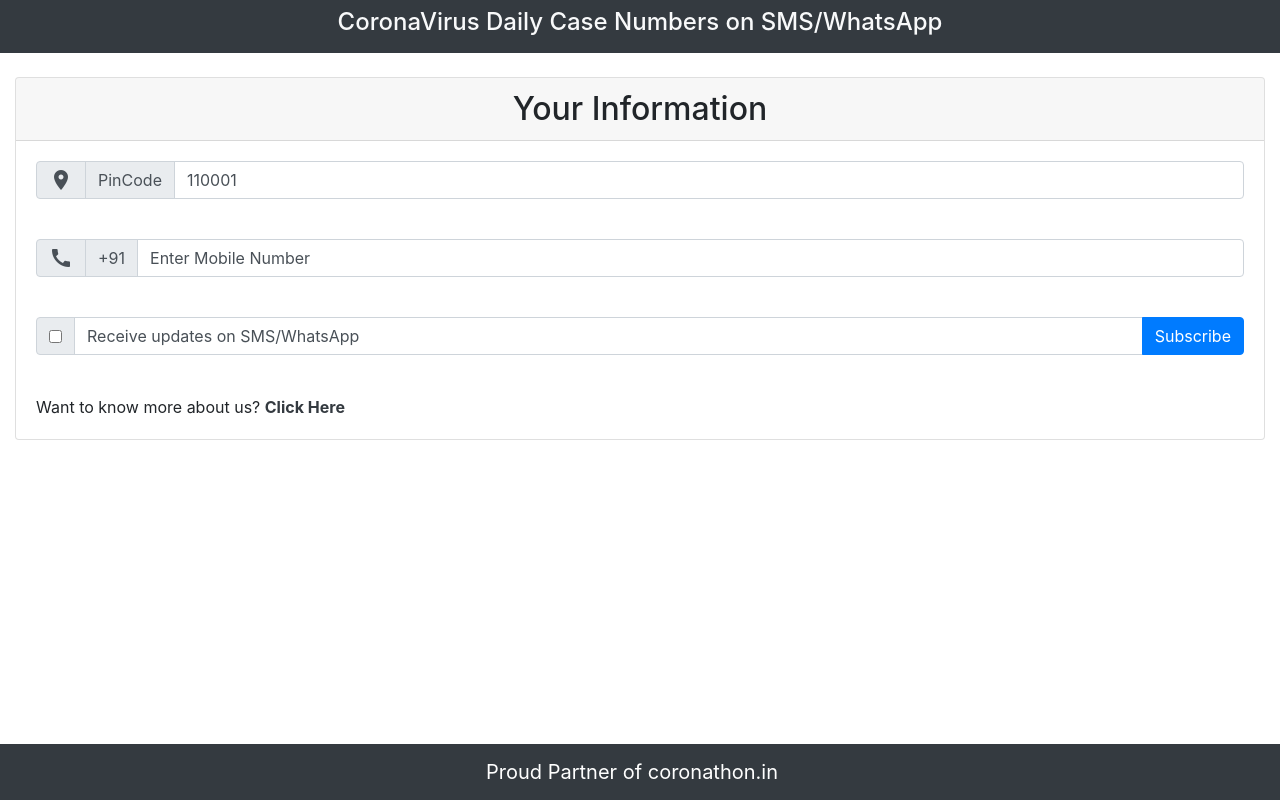
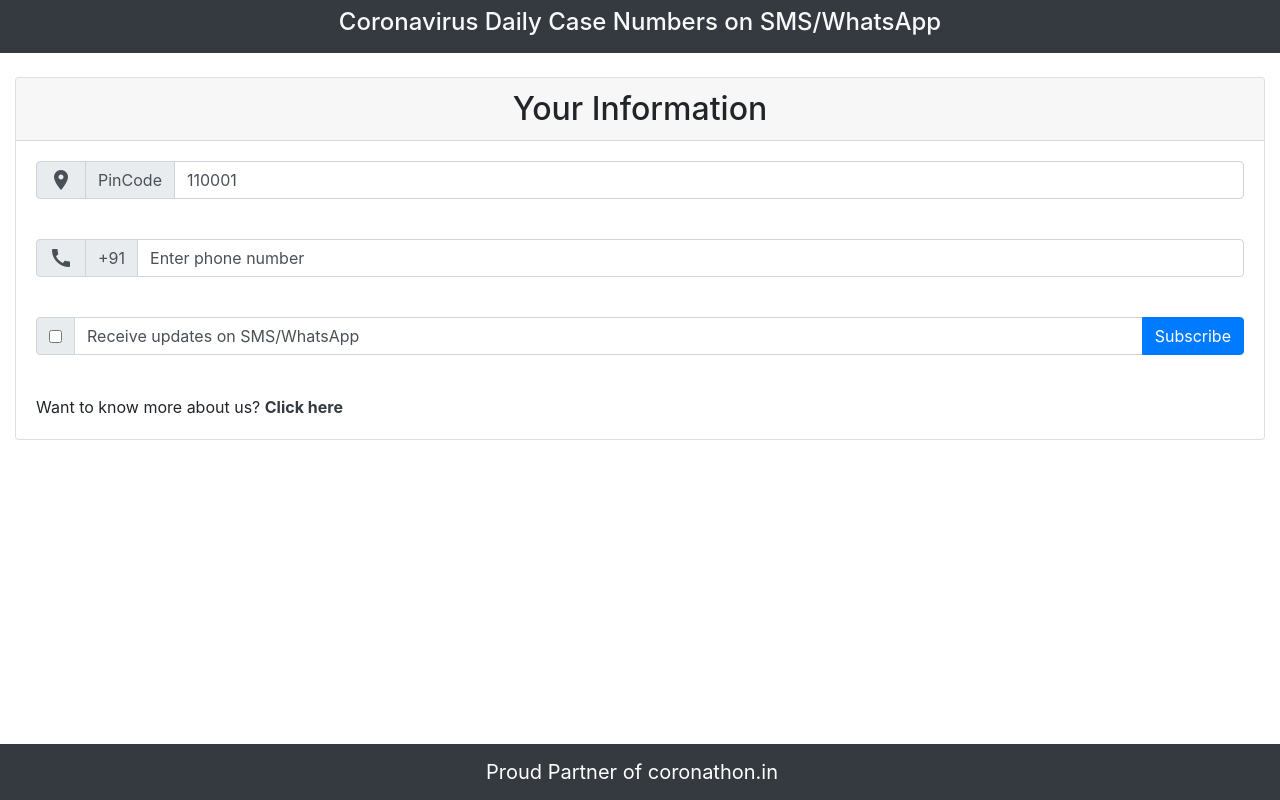
Before and after one commit to pranesh-n/CoronaVirus-Daily-Case-Numbers, a website: page index.html in a window 1280 px wide. Drawn offline with nearby package versions, Linux system fonts and the light colour scheme.

Commit message:
Aaron's changes

```diff
--- a/index.html
+++ b/index.html
@@ -1,11 +1,13 @@
+
 <!DOCTYPE html>
 <html lang="en">
 
 <head>
     <meta charset="UTF-8">
     <meta name="viewport" content="width=device-width, initial-scale=1.0">
-    <title>CoronaVirus Daily Case Numbers</title>
-    <meta name="Description" CONTENT="We are a group of volunteers with a mission to keep you informed with verified case numbers of Coronavirus in your location, so you can take informed decisions to protect yourself and your community. We came together to work on this project inspired by many others from coronathon.in">
+    <title>Coronavirus Daily Case Numbers</title>
+    <meta name="description"
+    content="We are a group of volunteers with a mission to keep you informed with verified case numbers of Coronavirus in your location, so you can take informed decisions to protect yourself and your community. We came together to work on this project inspired by many others from coronathon.in">
 
     <!-- Bootstrap CSS -->
     <link rel="stylesheet" href="https://maxcdn.bootstrapcdn.com/bootstrap/4.0.0/css/bootstrap.min.css"
@@ -16,12 +18,12 @@
 <body>
 
     <nav class="navbar navbar-dark bg-dark justify-content-center">
-        <h4 class="text-light text-center">CoronaVirus Daily Case Numbers on SMS/WhatsApp</h4>
+        <h4 class="text-light text-center">Coronavirus Daily Case Numbers on SMS/WhatsApp</h4>
     </nav>
     <div class="container-fluid my-2">
         <div class="alert alert-danger text-center alert-dismissible fade show" style="display: none;" id="error"
             role="alert">
-            <span>Oops.. Something went Wrong, Please try again !</span>
+            <span>Oops.. Something went wrong, please try again!</span>
             <!-- 				<button type="button" class="close" data-dismiss="alert" aria-label="Close">
 				<span aria-hidden="true">&times;</span>
 			</button> -->
@@ -29,7 +31,7 @@
 
         <div class="alert alert-danger text-center alert-dismissible fade show" style="display: none;" id="duplicate"
             role="alert">
-            <span>User has Already Subscribed to this Service !</span>
+            <span>User has Already Subscribed to this Service!</span>
             <!-- 				<button type="button" class="close" data-dismiss="alert" aria-label="Close">
 				<span aria-hidden="true">&times;</span>
 			</button> -->
@@ -67,9 +69,9 @@
                 <div class="input-group-prepend ">
                     <span class="input-group-text">+91</span>
                 </div>
-                <input type="tel" id="phone" required class="form-control"
-                    value="Enter Mobile Number" pattern="[1-9]{1}[0-9]{9}" onfocus="this.value='';"
-                    aria-label="PhoneNumber" aria-describedby="phoneNumber">
+                <input type="tel" id="phone" required class="form-control" value="Enter phone number"
+                    pattern="[1-9]{1}[0-9]{9}" onfocus="this.value='';" aria-label="PhoneNumber"
+                    aria-describedby="phoneNumber">
             </div>
 
             <div class="input-group card-body">
@@ -87,7 +89,7 @@
 
             <div class="input-group card-body">
                 Want to know more about us? <a class="text-center text-dark" style="text-decoration: none;"
-                    href="./about-us.html">&nbsp;<span class="font-weight-bold">Click Here</span></a>
+                    href="./about-us.html">&nbsp;<span class="font-weight-bold">Click here</span></a>
             </div>
 
         </form>
@@ -99,8 +101,7 @@
 
     <!-- Optional JavaScript -->
     <!-- jQuery first, then Popper.js, then Bootstrap JS -->
-    <link href="https://fonts.googleapis.com/icon?family=Material+Icons"
-    rel="stylesheet">
+    <link href="https://fonts.googleapis.com/icon?family=Material+Icons" rel="stylesheet">
     <script src="https://ajax.googleapis.com/ajax/libs/jquery/3.4.1/jquery.min.js"></script>
     <script src="./scripts/index.js"></script>
     <script src="https://cdnjs.cloudflare.com/ajax/libs/popper.js/1.12.9/umd/popper.min.js"
@@ -113,7 +114,7 @@
     <script async src="https://www.googletagmanager.com/gtag/js?id=UA-162266112-1"></script>
     <script>
         window.dataLayer = window.dataLayer || [];
-  function gtag(){dataLayer.push(arguments);}
+        function gtag() { dataLayer.push(arguments); }
         gtag('js', new Date());
 
         gtag('config', 'UA-162266112-1');
```
Lines whose indentation alone changed are shown as unchanged.
